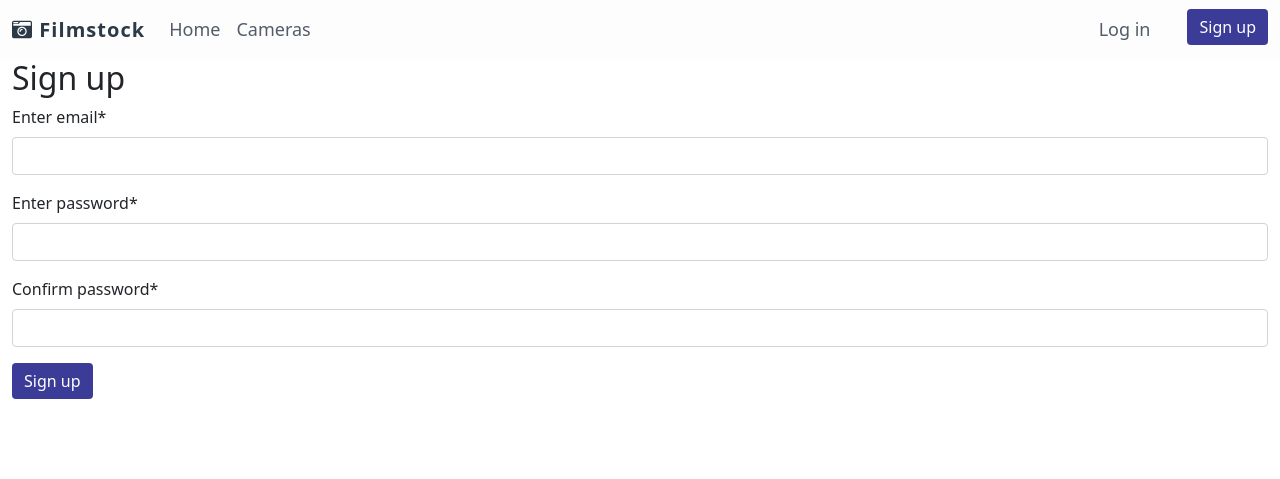
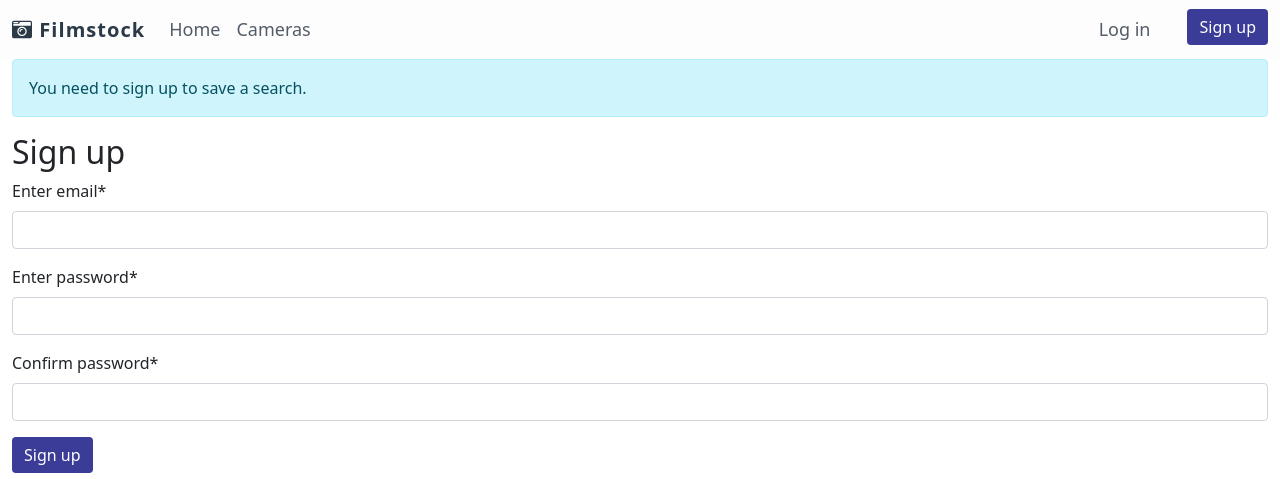
Before and after one commit to abohw/filmstock, a Django app: page /users/users/new?from=savesearch in a window 1280 px wide. Shown: the top 479 px of the page. Run offline with Django 3.2, Linux system fonts and the light colour scheme; some libraries are stand-ins or nearby versions.

Commit message:
sign up bish

```diff
--- a/templates/cameras.html
+++ b/templates/cameras.html
@@ -44,7 +44,7 @@
         <p></p>
 
         <div class="d-grid gap-2">
-          <a class="btn btn-secondary btn-sm" href="{% url 'signup' %}" role="button">Save this search</a>
+          <a class="btn btn-secondary btn-sm" href="{% url 'signup' %}?from=savesearch" role="button">Save this search</a>
         </div>
 
         {% endif %}
--- a/templates/registration/signup.html
+++ b/templates/registration/signup.html
@@ -4,6 +4,12 @@
 {% block title %}Sign Up{% endblock %}
 
 {% block content %}
+
+  {% if request.GET.from == 'savesearch' %}
+    <div class="alert alert-info" role="alert">
+      You need to sign up to save a search.
+    </div>
+  {% endif %}
 
   <h2>Sign up</h2>
   <form method="post">
```
